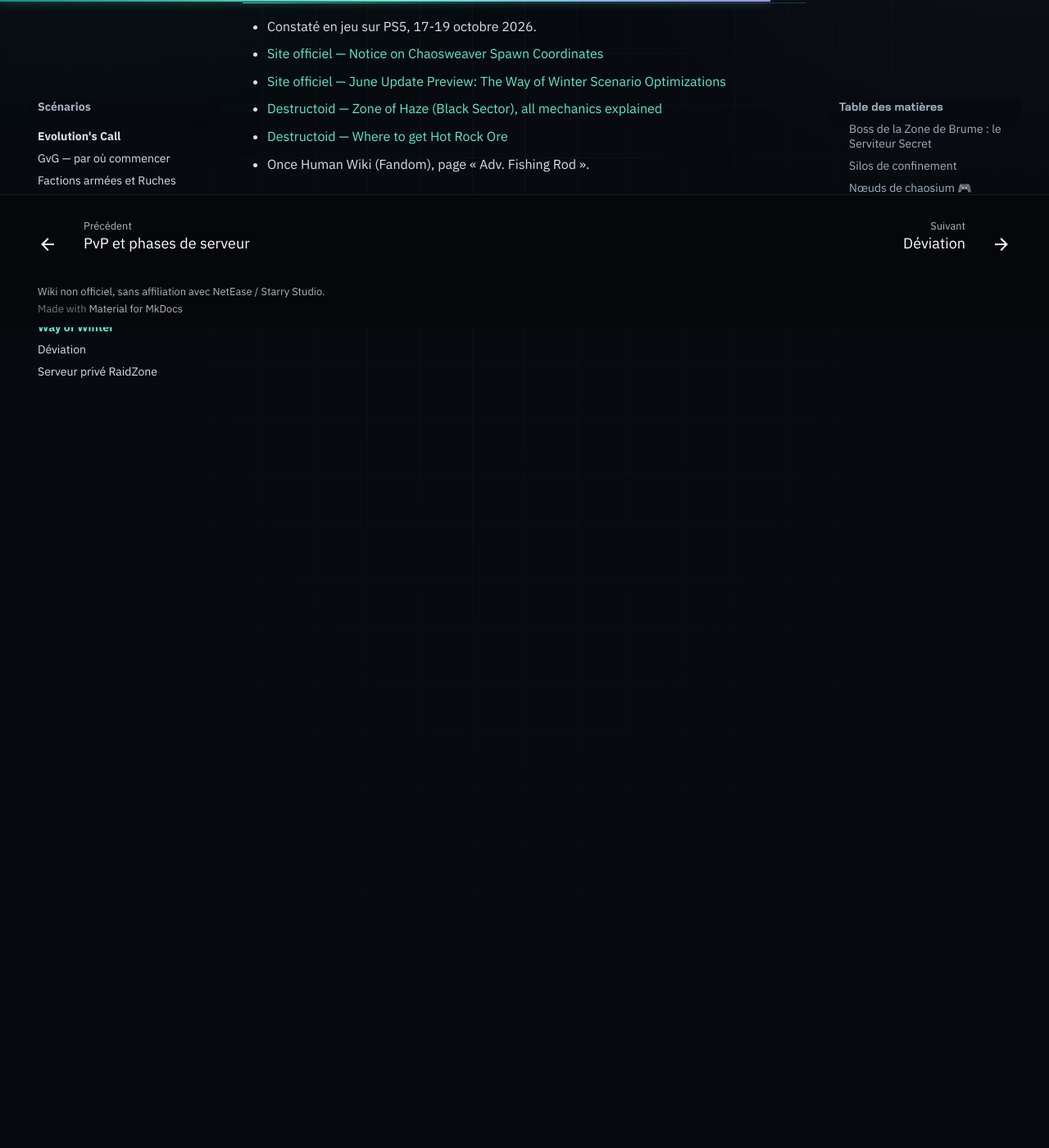
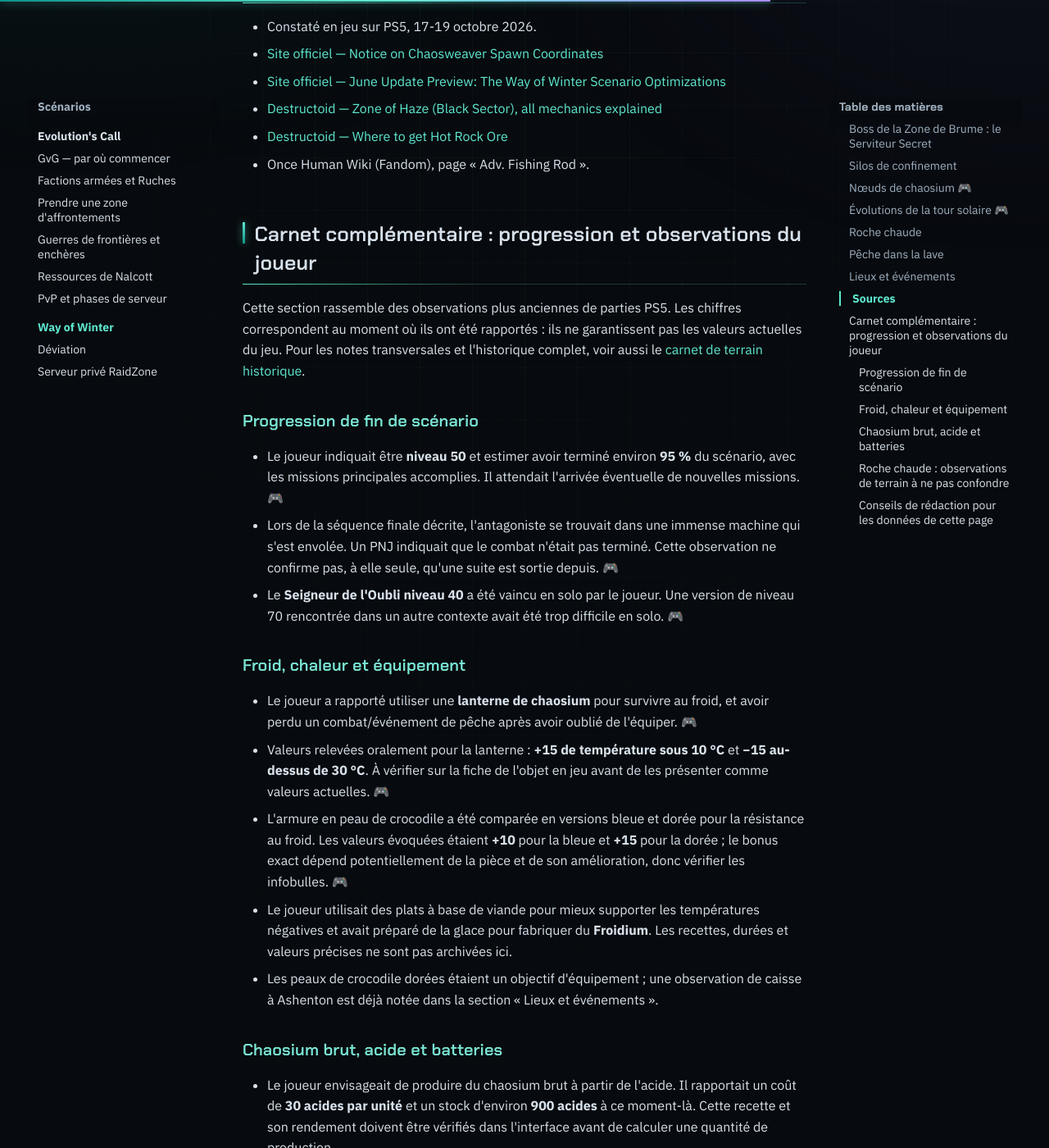
Before and after one commit to flav92/once-human-ps5-wiki, an MkDocs documentation site: the page built from docs/scenarios/way-of-winter.md, in a window 1280 px wide and 1400 px high, scrolled down 3063 px. Shown: the whole window at 82% size. Built offline with MkDocs 1.6.1 and Material for MkDocs 9.7.7, drawn with Linux system fonts in a browser that asks for light colours; comment, search, counter and statistics services are not loaded; before the commit the page ends 3462 px from its top, so only the background shows below that; some of the changed text lies outside the part shown.

Commit message:
Complète Way of Winter avec les observations historiques PS5 vérifiées et les points à confirmer

```diff
--- a/docs/scenarios/way-of-winter.md
+++ b/docs/scenarios/way-of-winter.md
@@ -73,3 +73,42 @@ Une seule évolution à choisir parmi celles proposées. Effets relevés :
 - [Destructoid — Zone of Haze (Black Sector), all mechanics explained](https://www.destructoid.com/zone-of-haze-black-sector-all-mechanics-explained-once-human/)
 - [Destructoid — Where to get Hot Rock Ore](https://www.destructoid.com/where-to-get-hot-rock-ore-in-once-human/)
 - Once Human Wiki (Fandom), page « Adv. Fishing Rod ».
+
+
+## Carnet complémentaire : progression et observations du joueur
+
+Cette section rassemble des observations plus anciennes de parties PS5. Les chiffres correspondent au moment où ils ont été rapportés : ils ne garantissent pas les valeurs actuelles du jeu. Pour les notes transversales et l'historique complet, voir aussi le [carnet de terrain historique](../carnet-de-terrain-historique.md).
+
+### Progression de fin de scénario
+
+- Le joueur indiquait être **niveau 50** et estimer avoir terminé environ **95 %** du scénario, avec les missions principales accomplies. Il attendait l'arrivée éventuelle de nouvelles missions. 🎮
+- Lors de la séquence finale décrite, l'antagoniste se trouvait dans une immense machine qui s'est envolée. Un PNJ indiquait que le combat n'était pas terminé. Cette observation ne confirme pas, à elle seule, qu'une suite est sortie depuis. 🎮
+- Le **Seigneur de l'Oubli niveau 40** a été vaincu en solo par le joueur. Une version de niveau 70 rencontrée dans un autre contexte avait été trop difficile en solo. 🎮
+
+### Froid, chaleur et équipement
+
+- Le joueur a rapporté utiliser une **lanterne de chaosium** pour survivre au froid, et avoir perdu un combat/événement de pêche après avoir oublié de l'équiper. 🎮
+- Valeurs relevées oralement pour la lanterne : **+15 de température sous 10 °C** et **−15 au-dessus de 30 °C**. À vérifier sur la fiche de l'objet en jeu avant de les présenter comme valeurs actuelles. 🎮
+- L'armure en peau de crocodile a été comparée en versions bleue et dorée pour la résistance au froid. Les valeurs évoquées étaient **+10** pour la bleue et **+15** pour la dorée ; le bonus exact dépend potentiellement de la pièce et de son amélioration, donc vérifier les infobulles. 🎮
+- Le joueur utilisait des plats à base de viande pour mieux supporter les températures négatives et avait préparé de la glace pour fabriquer du **Froidium**. Les recettes, durées et valeurs précises ne sont pas archivées ici.
+- Les peaux de crocodile dorées étaient un objectif d'équipement ; une observation de caisse à Ashenton est déjà notée dans la section « Lieux et événements ».
+
+### Chaosium brut, acide et batteries
+
+- Le joueur envisageait de produire du chaosium brut à partir de l'acide. Il rapportait un coût de **30 acides par unité** et un stock d'environ **900 acides** à ce moment-là. Cette recette et son rendement doivent être vérifiés dans l'interface avant de calculer une quantité de production.
+- Une culture destinée aux batteries aurait donné **quatre batteries pour une plantation** d'après son essai. Le nom de la plante, la recette et les conditions exactes restent à confirmer. 🎮
+- Le joueur avait construit une **tour solaire personnelle** et débloqué plusieurs améliorations liées au réacteur et au thermosatique. Les noms exacts des nœuds d'amélioration doivent être recopiés depuis l'interface PS5.
+- Il avait contribué environ **80 cœurs de chaosium** à des centres publics et cherchait à comprendre la différence entre contribution personnelle et bonus de zone. Les niveaux et nombres de cœurs rapportés à ce moment-là sont consignés dans le [carnet de terrain historique](../carnet-de-terrain-historique.md).
+
+### Roche chaude : observations de terrain à ne pas confondre
+
+- Une autre sortie de minage a permis au joueur de rapporter environ **350 minerais** en exploitant un secteur qui comptait jusqu'à **sept filons**. Il signalait un effet de gravité gênant pendant l'extraction. 🎮
+- Des coordonnées approximatives autour de **−3641 / 3490** ont été prononcées dans la conversation, mais le format exact, l'ordre des axes et le filon correspondant ne sont pas suffisamment établis pour en faire une consigne de navigation fiable.
+- Ne pas confondre ces coordonnées incertaines avec le repère externe **Ember Forge (−5186, 4394)** cité plus haut à partir de Destructoid. Avant de publier un itinéraire précis, relever les coordonnées affichées en jeu et ajouter une capture de carte.
+
+### Conseils de rédaction pour les données de cette page
+
+1. Les observations marquées 🎮 sont des retours de partie du joueur, pas nécessairement des mécaniques universelles.
+2. Les valeurs de température, de résistance, les coûts de fabrication, les multiplicateurs et les stocks peuvent changer avec les mises à jour ou les améliorations d'équipement.
+3. Les coordonnées issues de reconnaissance vocale doivent rester « à vérifier » jusqu'à confirmation visuelle.
+4. Quand une valeur exacte est importante pour une stratégie, joindre une capture PS5 de l'infobulle, de la recette ou de la carte.
```
